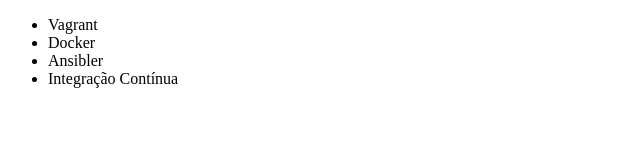
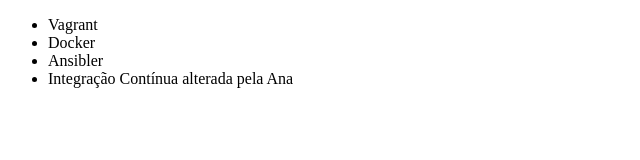
Before and after one commit to jerrymagal/git_alura, a plain HTML site: page index.html in a window 1280 px wide. Shown: the full height of the page, 0-640 px from the left. Drawn offline with Linux system fonts and the light colour scheme.

Commit message:
Alterado pela ana

```diff
--- a/index.html
+++ b/index.html
@@ -9,7 +9,7 @@
 			<li>Vagrant</li>
 			<li>Docker</li>
 			<li>Ansibler</li>
-			<li>Integração Contínua</li>
+			<li>Integração Contínua alterada pela Ana</li>
 		</ul>
 	</body>
 </html>
```
